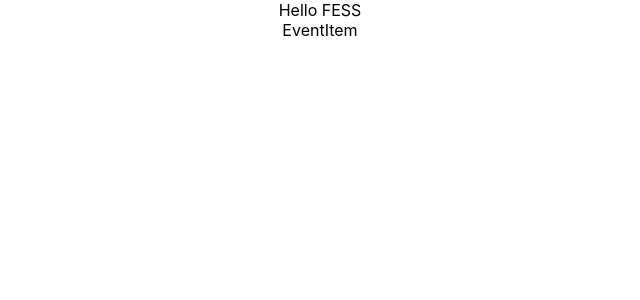
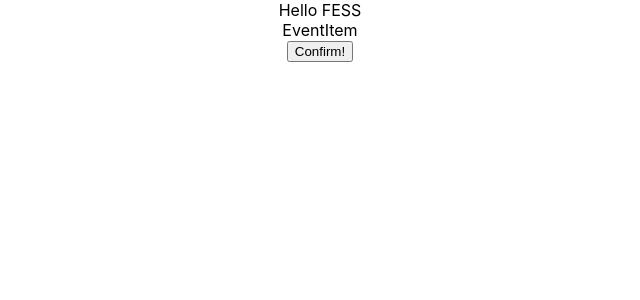
Before and after one commit to Vlad-Ber/Local_Heroes, a React (Create React App) app: page / in a window 1280 px wide. Shown: the top 300 px of the page, without its empty margins (320-960 px from the left). Built offline with nearby package versions, Linux system fonts and the light colour scheme.

Commit message:
Added ConfirmButton Component

```diff
--- a/src/App.js
+++ b/src/App.js
@@ -2,12 +2,14 @@ import React from 'react';
 import './App.css';
 
 import EventItem from './components/EventItem.js';
-
+import ConfirmButton from './components/ConfirmButton.js';
 function App() {
   return (
     <div className="App">
       Hello FESS
-      <EventItem/>
+          <EventItem/>
+          <ConfirmButton/>
+
     </div>
   );
 }
--- /dev/null
+++ b/src/components/ConfirmButton.js
@@ -0,0 +1,16 @@
+import React from 'react';
+
+class ConfirmButton extends React.Component {
+
+
+    render(){
+        return(
+                <div>
+                <button>Confirm!</button>
+                </div>
+        )
+
+    }
+}
+
+export default ConfirmButton;
```
